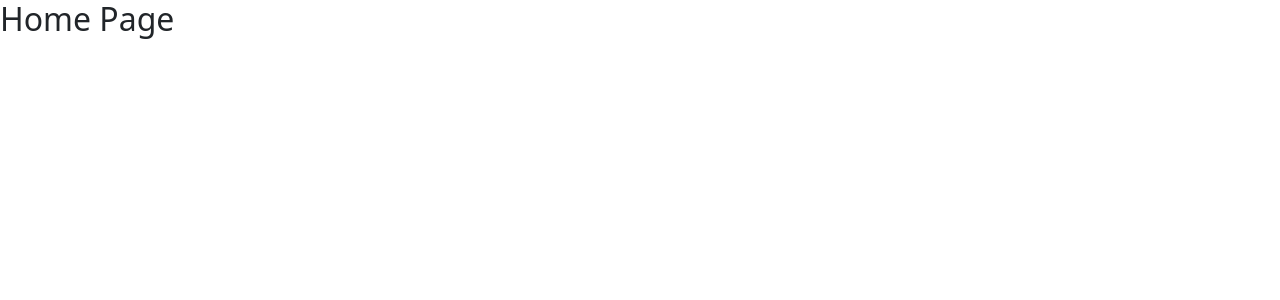
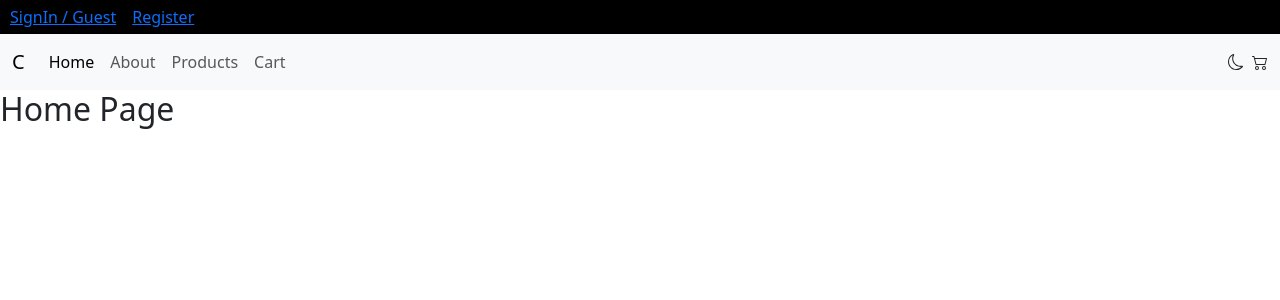
Before and after one commit to govindappaarun/ecomm-app-react-rtk, a React (Vite) app: page / in a window 1280 px wide. Shown: the top 300 px of the page. Built offline with nearby package versions, Linux system fonts and the light colour scheme.

Commit message:
feat: add navbar, react-icons

```diff
--- a/package.json
+++ b/package.json
@@ -12,6 +12,7 @@
   "dependencies": {
     "react": "^18.2.0",
     "react-dom": "^18.2.0",
+    "react-icons": "^4.11.0",
     "react-router-dom": "^6.16.0"
   },
   "devDependencies": {
--- /dev/null
+++ b/src/Components/NavBar/index.jsx
@@ -0,0 +1,61 @@
+import "./style.css";
+import { BsCart2, BsMoonFill, BsMoon } from "react-icons/bs";
+import { NavLink } from "react-router-dom";
+export default function () {
+  return (
+    <>
+      <nav className="navbar navbar-expand-lg bg-body-tertiary">
+        <div className="container-fluid">
+          <NavLink className="navbar-brand" to="/">
+            C
+          </NavLink>
+          <button
+            className="navbar-toggler"
+            type="button"
+            data-bs-toggle="collapse"
+            data-bs-target="#navbarSupportedContent"
+            aria-controls="navbarSupportedContent"
+            aria-expanded="false"
+            aria-label="Toggle navigation"
+          >
+            <span className="navbar-toggler-icon" />
+          </button>
+
+          <div className="collapse navbar-collapse" id="navbarSupportedContent">
+            <ul className="navbar-nav me-auto mb-2 mb-lg-0">
+              <li className="nav-item">
+                <NavLink className="nav-link" aria-current="page" to="/">
+                  Home
+                </NavLink>
+              </li>
+              <li className="nav-item">
+                <NavLink className="nav-link" to="/about">
+                  About
+                </NavLink>
+              </li>
+              <li className="nav-item">
+                <NavLink
+                  className="nav-link"
+                  to="/products"
+                  aria-disabled="true"
+                >
+                  Products
+                </NavLink>
+              </li>
+              <li className="nav-item">
+                <NavLink className="nav-link" to="/cart" aria-disabled="true">
+                  Cart
+                </NavLink>
+              </li>
+            </ul>
+
+            <div className="d-flex gap-2">
+              <BsMoon />
+              <BsCart2 />
+            </div>
+          </div>
+        </div>
+      </nav>
+    </>
+  );
+}
--- a/src/pages/Home/index.jsx
+++ b/src/pages/Home/index.jsx
@@ -1,10 +1,18 @@
-import { useLocation } from "react-router-dom";
+import { NavLink, useLocation } from "react-router-dom";
 import "./style.css";
+import NavBar from "../../Components/NavBar";
 
 export default function () {
   const { state } = useLocation();
   return (
     <div>
+      <div className="top-bar">
+        <div className="links d-flex gap-3">
+          <NavLink to="/login">SignIn / Guest</NavLink>
+          <NavLink to="/register">Register</NavLink>
+        </div>
+      </div>
+      <NavBar />
       <h2>Home Page</h2>
       {state?.email && <h4> Welcome {state.email} !</h4>}
     </div>
--- a/src/pages/Home/style.css
+++ b/src/pages/Home/style.css
@@ -0,0 +1,9 @@
+.top-bar {
+  background-color: black;
+  color: white;
+  padding: 5px 10px;
+}
+
+.links {
+  margin-left: auto;
+}
```
Also changed, not shown: src/Components/NavBar/style.css (added), 1 other file (tests, documents, lock files or other folders).
